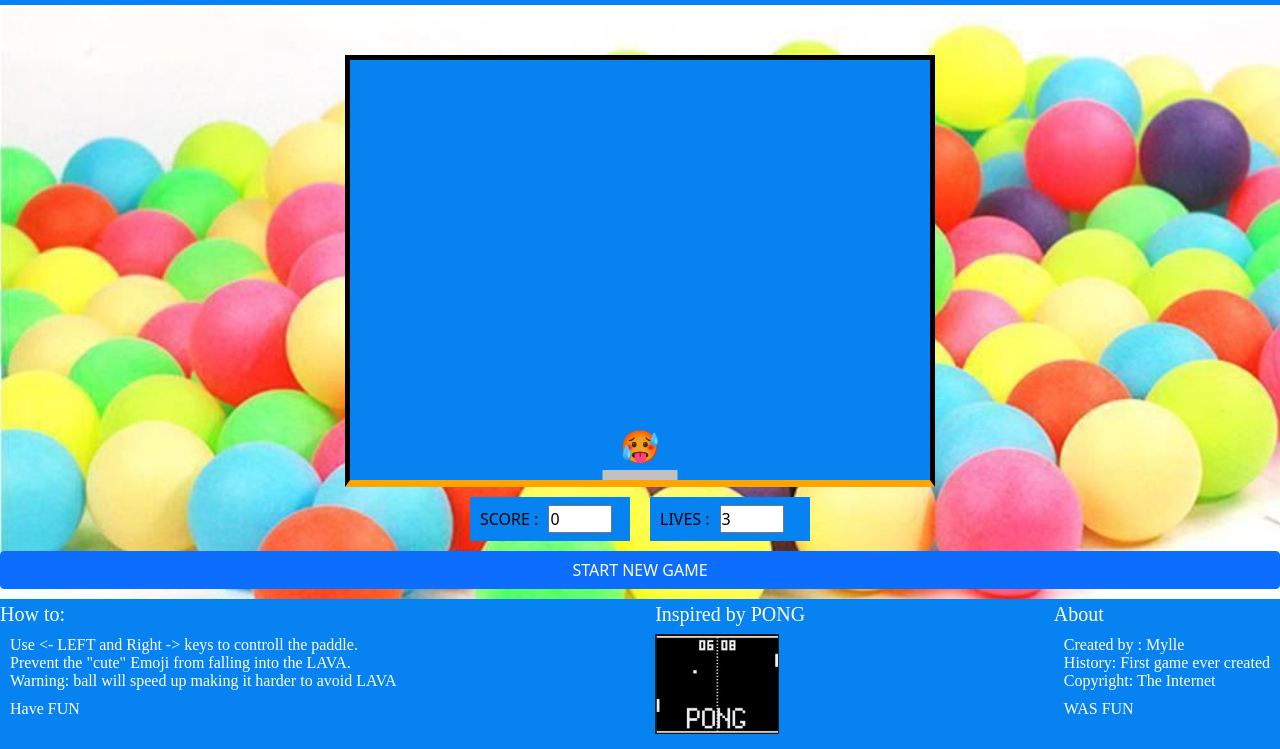
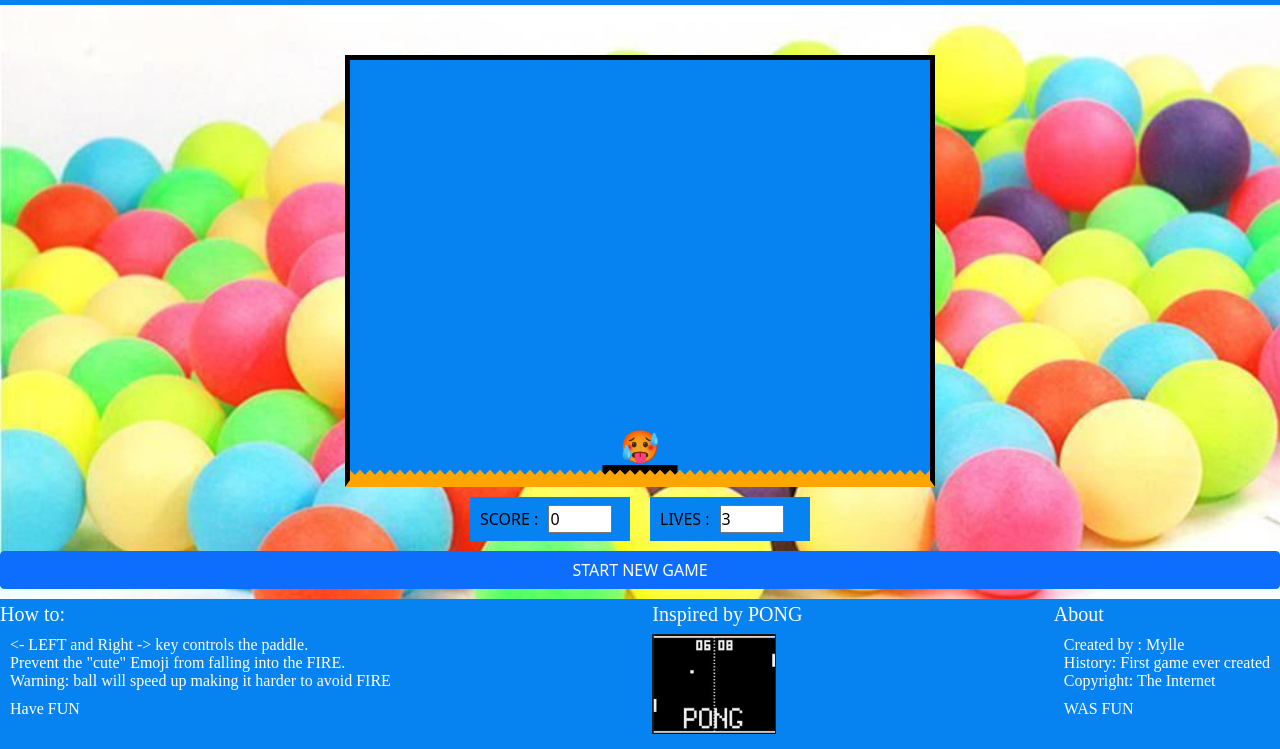
Before and after one commit to NielsMKristensen/PongWithATwist, a plain HTML site: page pongWithATwist.html in a window 1280 px wide. Shown: the part 51-800 px from the top of the page. Drawn offline with nearby package versions, Linux system fonts and the light colour scheme.

Commit message:
added drawing of fire to the canvas bottom

```diff
--- a/js/pongWithATwist.js
+++ b/js/pongWithATwist.js
@@ -14,19 +14,19 @@ let speed = 10;
 let ballEmo = '🥵'
 let emojiArray = ['😃','😂','😍','😆','🥰','🤢', '🥵'];
 let ballRadius = 20; //when using emoji ths is kind of guessing game. would be easier with Arc, might rewrite code to use arc and pictures.
-//Paddle size and start position and color and move
-let paddleHeight = 10;
+//Paddle size and start position, color and move
+let paddleHeight = 15;
 let paddleWidth = 75;
 let paddleStart = (canvas.width-paddleWidth) / 2;
-let paddleColor = 'silver'
+let paddleColor = 'black'
 let right = false;
 let left = false;
 //Score
-let score = 0
+let score = 0;
 //lives
 let lives = 3;
 
-//load Sounds
+//load hit wall sound
 const hitWallSnd = new Audio('./js/mixkit-explainer-video-game-alert-sweep-236.wav');
 
 
@@ -64,7 +64,7 @@ function ball() {
     ctx.textBaseline = 'middle'
     ctx.fillText(ballEmo, x, y)
     //Emoji fun :-)
-
+    ctx.closePath();
 }
 
 // drawing the paddle
@@ -74,6 +74,33 @@ function paddle() {
     ctx.fillStyle = paddleColor;
     ctx.fill();
     ctx.closePath();
+}
+
+//adds fire to the bottom border.
+function fire() {
+    let xStart = -10
+    let xDraw1 = 0
+    let xDraw2 = 10
+
+    for (let i = 0; i < canvas.width; i = i + 10){
+        ctx.beginPath();
+        ctx.moveTo(xStart,420);
+        ctx.lineTo(xDraw1,410);
+        ctx.lineTo(xDraw2,420);
+        ctx.fillStyle = 'orange';
+        ctx.fill();
+        ctx.closePath();
+        xStart = xStart + 10;
+        xDraw1 = xDraw1 + 10;
+        xDraw2 = xDraw2 + 10;
+        ctx.beginPath();
+        ctx.moveTo(xStart,420);
+        ctx.lineTo(xDraw1,410);
+        ctx.lineTo(xDraw2,420);
+        ctx.fillStyle = 'orange';
+        ctx.fill();
+        ctx.closePath();
+    }
 }
 
 //Display the score on screen
@@ -124,6 +151,7 @@ function move() {
     ball();
     paddle();
     displayLives();
+    fire();
 
     //change direction and bounce off the edges of the canvas (left and right)
     if(x + dx > canvas.width-ballRadius || x + dx < ballRadius) {
@@ -207,15 +235,18 @@ ctx.clearRect(0, 0, canvas.width, canvas.height);
 ball();
 paddle();
 displayLives();
+fire();
 
 //Start game button
 let start = document.getElementById('start');
 let interval = '';
 start.onclick = function() {
-    if (lives === 0){
+    if (lives === 0 || lives < 0){
+        clearInterval(interval);
         document.location.reload();
 
     } else {
+        clearInterval(interval);
         interval = setInterval(move, speed);
     }
 
--- a/pongWithATwist.html
+++ b/pongWithATwist.html
@@ -37,7 +37,7 @@
         <!-- Full screen modal -->
         <article>
            <h5>How to:</h5>
-           <p>Use <- LEFT  and Right -> keys to controll the paddle.<br>Prevent the "cute" Emoji from falling into the LAVA.<br>Warning: ball will speed up making it harder to avoid LAVA</p>
+           <p><- LEFT  and Right -> key controls the paddle.<br>Prevent the "cute" Emoji from falling into the FIRE.<br>Warning: ball will speed up making it harder to avoid FIRE</p>
            <p>Have FUN</p>
         </article>
 
```
